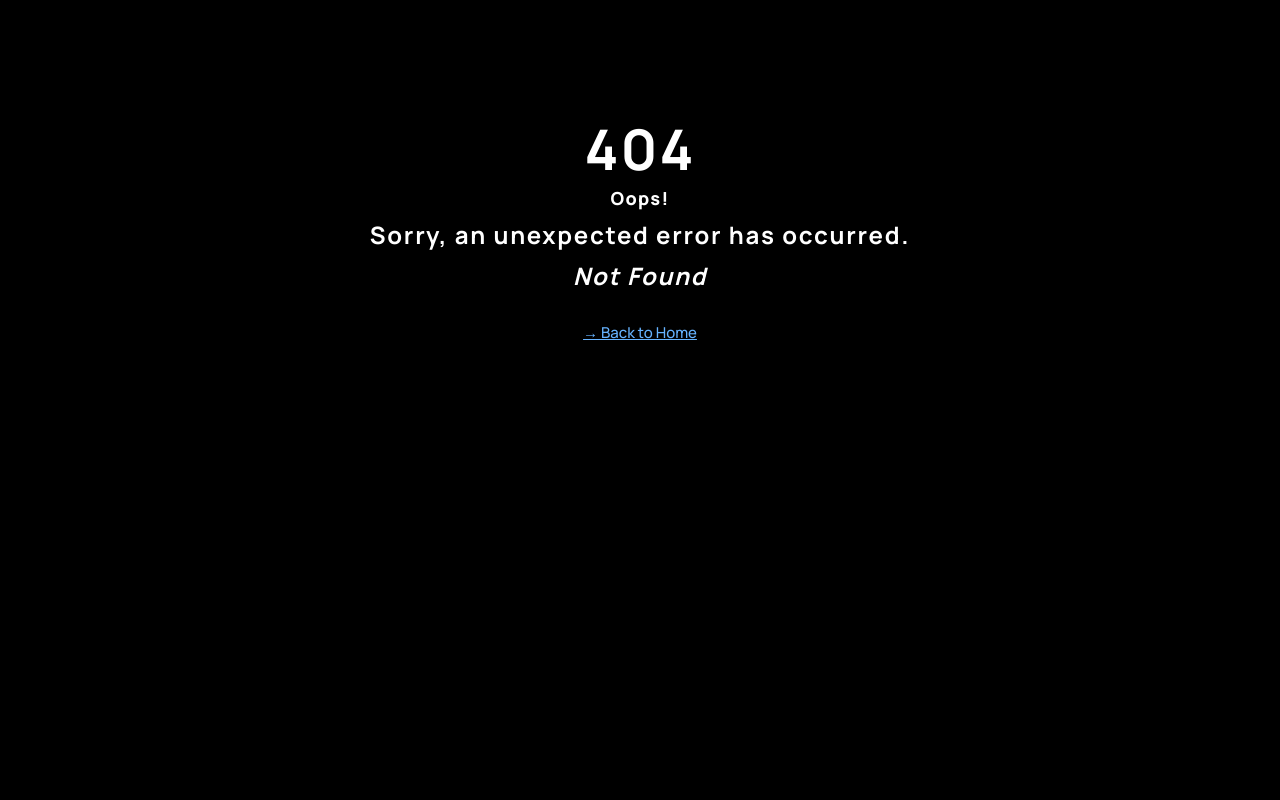
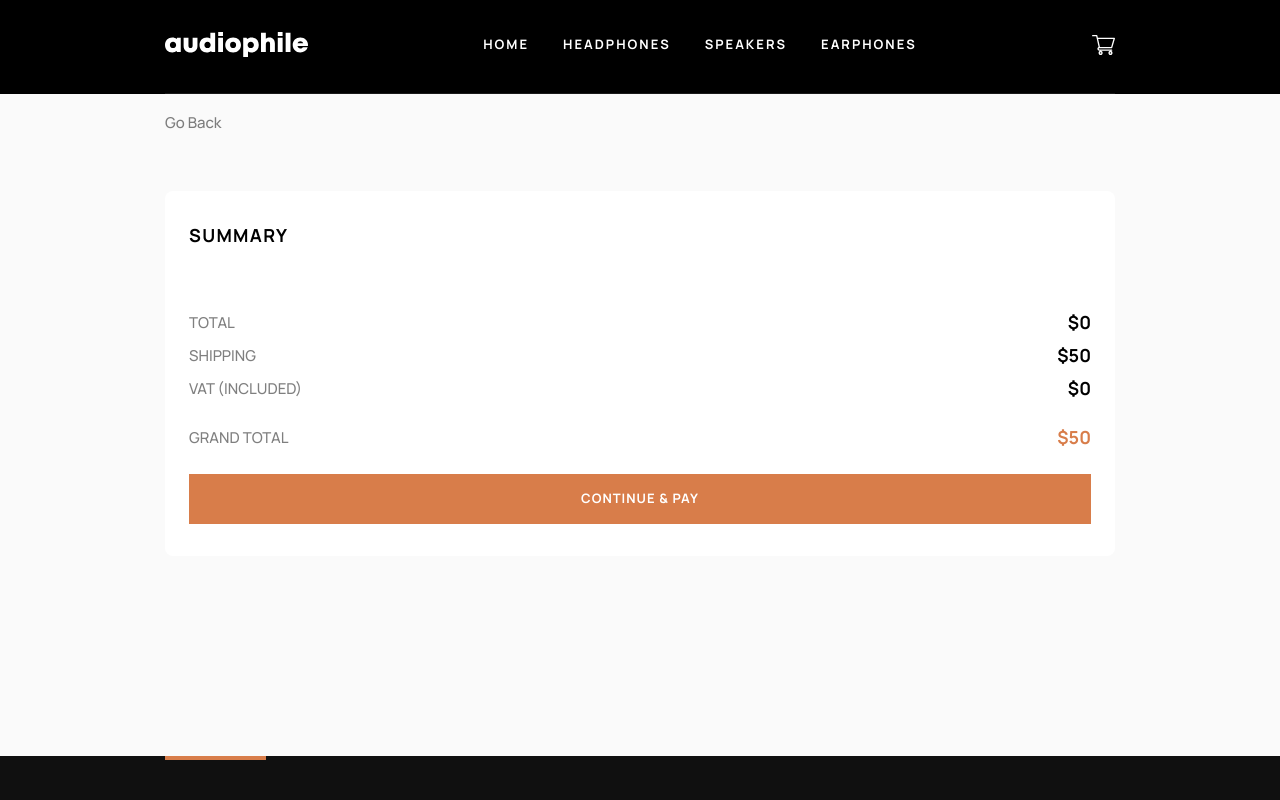
Before and after one commit to lleonardus/audiophile, a React (Vite) app: page /checkout in a window 1280 px wide. Before the commit this address had no page. Shown: the top 800 px of the page. Built offline with nearby package versions, Linux system fonts and the light colour scheme.

Commit message:
creating checkout page

```diff
--- a/src/Routes.jsx
+++ b/src/Routes.jsx
@@ -4,6 +4,7 @@ import { ErrorPage } from "./ui/ErrorPage";
 import { Home } from "./pages/home/Home";
 import { Categories } from "./pages/categories/Categories";
 import { Products } from "./pages/products/Products";
+import { Checkout } from "./pages/checkout/Checkout";
 
 const router = createBrowserRouter([
   {
@@ -22,6 +23,10 @@ const router = createBrowserRouter([
         path: "/products/:productSlug",
         element: <Products />,
       },
+      {
+        path: "/checkout",
+        element: <Checkout />,
+      },
     ],
   },
 ]);
--- /dev/null
+++ b/src/pages/checkout/Checkout.jsx
@@ -0,0 +1,96 @@
+import { Link } from "react-router-dom";
+import { useCart } from "../../contexts/CartContext";
+import { ButtonLink } from "../../ui/ButtonLink";
+
+export function Checkout() {
+  const { cartItems, totalPrice } = useCart();
+  const shipping = 50;
+  const vat = 0.2 * totalPrice;
+  const total = totalPrice + shipping + vat;
+
+  function reduceName(item) {
+    let slug = item.slug.replaceAll("-", " ");
+    let name = item.name.length < slug.length ? item.name : slug;
+
+    name = name.split(" ").slice(0, -1).join(" ");
+
+    return name.length <= 12 ? name : name.split(" ")[0];
+  }
+
+  return (
+    <>
+      <section className="px-6 sm:px-[39px] xl:px-[165px]">
+        <Link
+          to={-1}
+          className="mb-6 mt-4 inline-block text-base text-black/50 xl:mb-14"
+        >
+          Go Back
+        </Link>
+        <div className="rounded-lg bg-white px-6 py-8">
+          <h3 className="text-lg uppercase">Summary</h3>
+          <div className="mt-[31px] flex w-full flex-col gap-6">
+            {cartItems.map((item) => {
+              return (
+                <div key={item.id} className="flex items-center gap-4">
+                  <img
+                    src={`/assets/cart/image-${item.slug}.jpg`}
+                    alt={`${item.name} thubmnail`}
+                    className="aspect-square h-full w-16 rounded-lg"
+                  />
+                  <div>
+                    <h4 className="w-[100px] overflow-hidden text-ellipsis whitespace-nowrap text-base font-bold uppercase tracking-[0px]">
+                      {reduceName(item)}
+                    </h4>
+                    <p className="text-[0.875rem] font-bold leading-[25px] tracking-[0px] text-black/50">
+                      ${item.price.toLocaleString("en-US")}
+                    </p>
+                  </div>
+                  <p className="ml-auto text-base font-bold text-black/50">
+                    x{item.quantity}
+                  </p>
+                </div>
+              );
+            })}
+          </div>
+          <div className="w-full">
+            <div className="mt-8 flex justify-between gap-2">
+              <span className="text-base uppercase tracking-[0px] text-black/50">
+                Total
+              </span>
+              <span className="text-lg tracking-[0px]">
+                ${totalPrice.toLocaleString("en-US")}
+              </span>
+            </div>
+            <div className="mt-2 flex justify-between gap-2">
+              <span className="text-base uppercase tracking-[0px] text-black/50">
+                Shipping
+              </span>
+              <span className="text-lg tracking-[0px]">
+                ${shipping.toLocaleString("en-US")}
+              </span>
+            </div>
+            <div className="mt-2 flex justify-between gap-2">
+              <span className="text-base uppercase tracking-[0px] text-black/50">
+                Vat (Included)
+              </span>
+              <span className="text-lg tracking-[0px]">
+                ${vat.toLocaleString("en-US")}
+              </span>
+            </div>
+            <div className="mb-6 mt-6 flex justify-between gap-2">
+              <span className="text-base uppercase tracking-[0px] text-black/50">
+                Grand Total
+              </span>
+              <span className="text-lg tracking-[0px] text-orange-700">
+                ${total.toLocaleString("en-US")}
+              </span>
+            </div>
+            <ButtonLink type="submit" color="orange" width="100%">
+              Continue & Pay
+            </ButtonLink>
+          </div>
+        </div>
+      </section>
+    </>
+  );
+}
```
